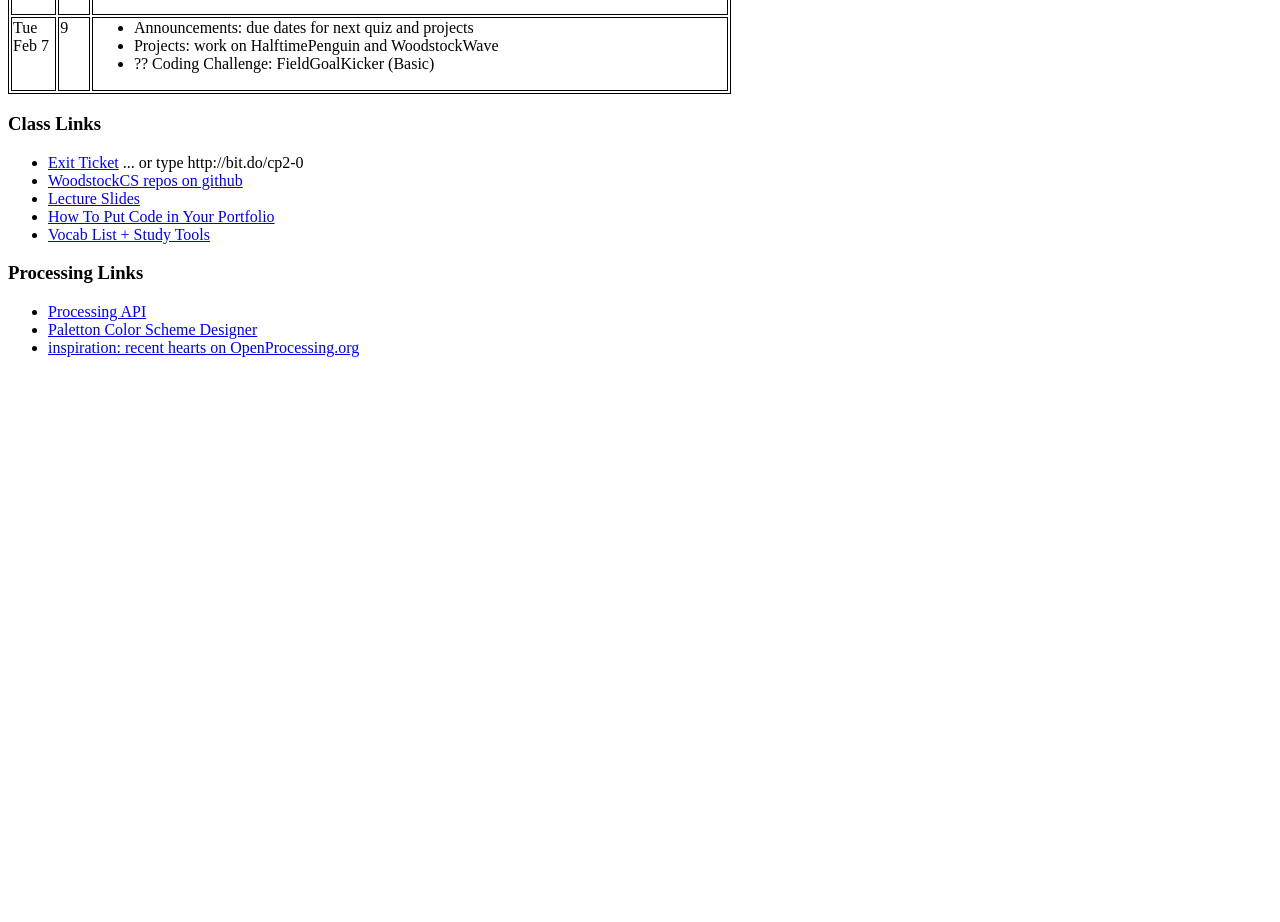
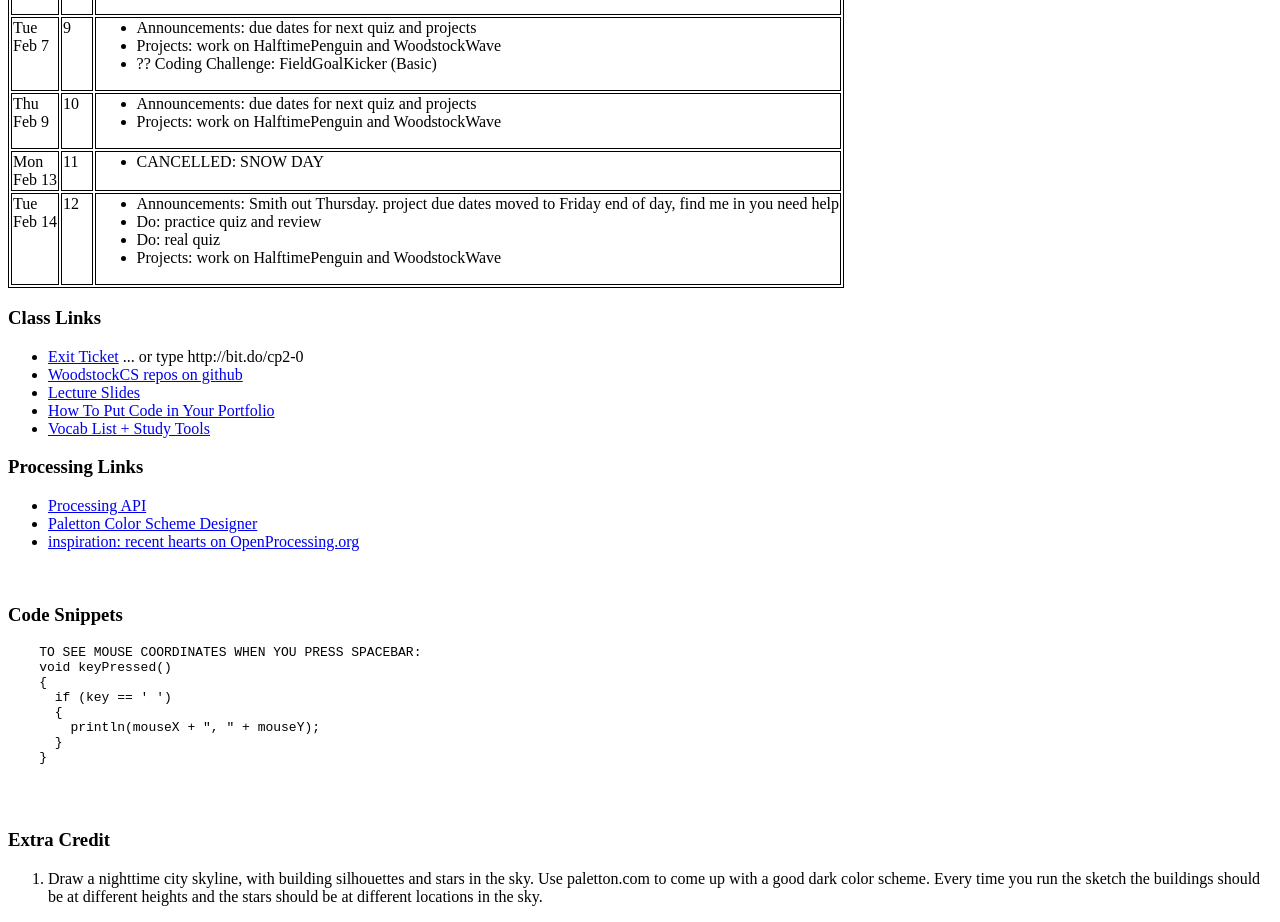
Before and after one commit to WoodstockCS/cp2, a plain HTML site: page index.html in a window 1280 px wide. Shown: the part 1197-2119 px from the top of the page. Before the commit the page ends 1570 px from the top, so only its background shows below. Drawn offline with Linux system fonts and the light colour scheme.

Commit message:
add Feb 14

```diff
--- a/index.html
+++ b/index.html
@@ -56,7 +56,7 @@
       </tr>
       <tr>
         <td valign="top">
-          Feb 16
+          Feb 14
         </td>
         <td valign="top">
           Quiz 1: on variables, while loop, and if statements
@@ -64,19 +64,19 @@
       </tr>
       <tr>
         <td valign="top">
-          Feb 16
+          Feb 17
         </td>
         <td valign="top">
-          DUE END OF CLASS:<br>
+          DUE AT 3PM:<br>
           create a pull request for HalftimePenguin
         </td>
       </tr>
       <tr>
         <td valign="top">
-          Feb 16
+          Feb 17
         </td>
         <td valign="top">
-          DUE END OF CLASS:<br>
+          DUE AT 3PM:<br>
           create a pull request for WoodstockWave
         </td>
       </tr>
@@ -243,6 +243,49 @@
           </ul>
         </td>
       </tr>
+      <tr>
+        <td valign="top">
+          Thu<br>Feb 9
+        </td>
+        <td valign="top">
+          10
+        </td>
+        <td valign="top">
+          <ul>
+            <li>Announcements: due dates for next quiz and projects</li>
+            <li>Projects: work on HalftimePenguin and WoodstockWave</li>
+          </ul>
+        </td>
+      </tr>
+      <tr>
+        <td valign="top">
+          Mon<br>Feb 13
+        </td>
+        <td valign="top">
+          11
+        </td>
+        <td valign="top">
+          <ul>
+            <li>CANCELLED: SNOW DAY</li>
+          </ul>
+        </td>
+      </tr>
+      <tr>
+        <td valign="top">
+          Tue<br>Feb 14
+        </td>
+        <td valign="top">
+          12
+        </td>
+        <td valign="top">
+          <ul>
+            <li>Announcements: Smith out Thursday. project due dates moved to Friday end of day, find me in you need help</li>
+            <li>Do: practice quiz and review</li>
+            <li>Do: real quiz</li>
+            <li>Projects: work on HalftimePenguin and WoodstockWave</li>
+          </ul>
+        </td>
+      </tr>
     </table>
 
     <h3>Class Links</h3>
@@ -259,5 +302,22 @@
       <li><a href="http://paletton.com/">Paletton Color Scheme Designer</a></li>
       <li><a href="https://www.openprocessing.org/browse/?q=&time=anytime&type=#">inspiration: recent hearts on OpenProcessing.org</a></li>
     </ul>
+    <br>
+    <h3>Code Snippets</h3>
+    <pre>
+    TO SEE MOUSE COORDINATES WHEN YOU PRESS SPACEBAR:
+    void keyPressed()
+    {
+      if (key == ' ')
+      {
+        println(mouseX + ", " + mouseY);
+      }
+    }
+    </pre>
+    <br>
+    <h3>Extra Credit</h3>
+    <ol>
+      <li>Draw a nighttime city skyline, with building silhouettes and stars in the sky. Use paletton.com to come up with a good dark color scheme. Every time you run the sketch the buildings should be at different heights and the stars should be at different locations in the sky.
+    <br>
   </body>
 </html>
```
